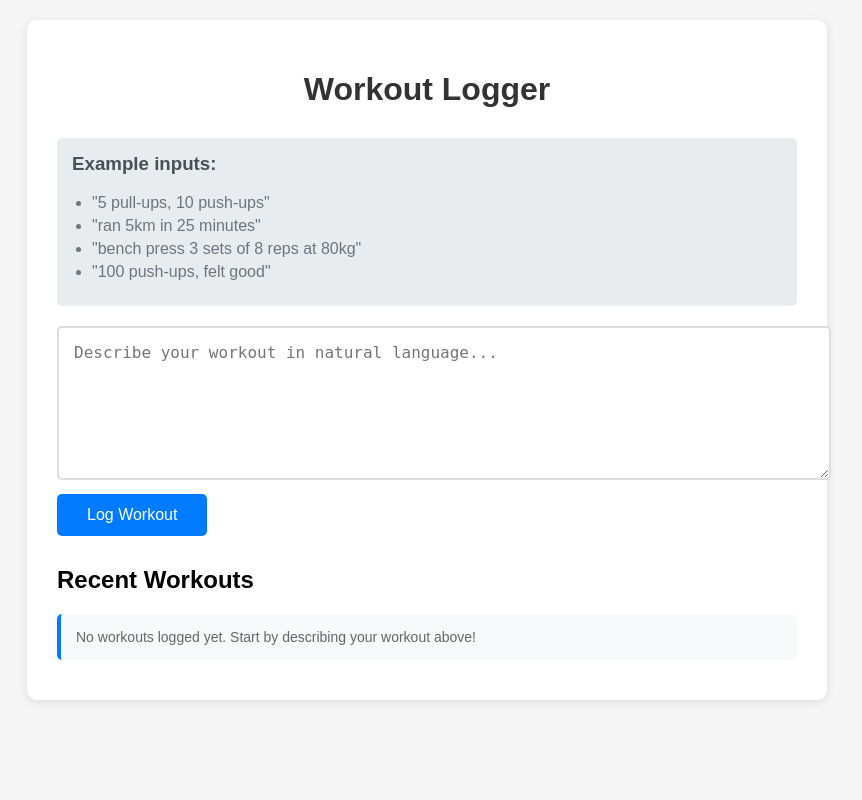
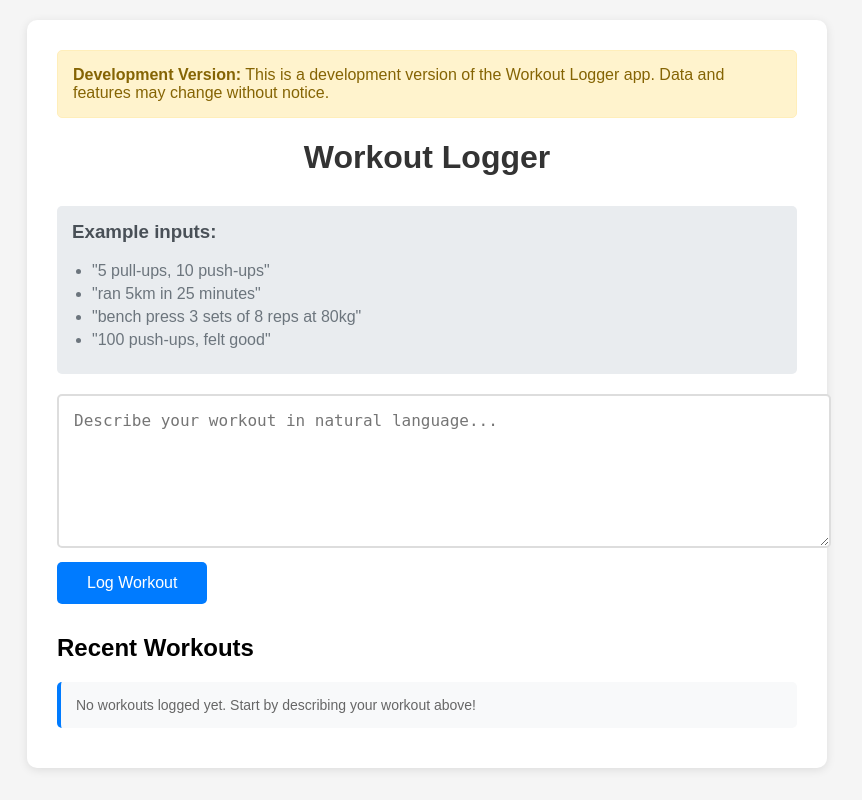
Before and after one commit to ojalvoamir/fitness-tracker, a Flask app: page / in a window 1280 px wide. Shown: the whole page, without its empty margins (213-1075 px from the left). Run offline with Flask 3, Linux system fonts and the light colour scheme.

Commit message:
Update index.html _ Dev_version

```diff
--- a/templates/index.html
+++ b/templates/index.html
@@ -104,6 +104,9 @@
 </head>
 <body>
     <div class="container">
+<div style="background-color: #fff3cd; color: #856404; padding: 15px; border-radius: 5px; border: 1px solid #ffeeba; margin-bottom: 20px;">
+<strong>Development Version:</strong> This is a development version of the Workout Logger app. Data and features may change without notice.
+</div>
         <h1>Workout Logger</h1>
 
         <div class="examples">
```
